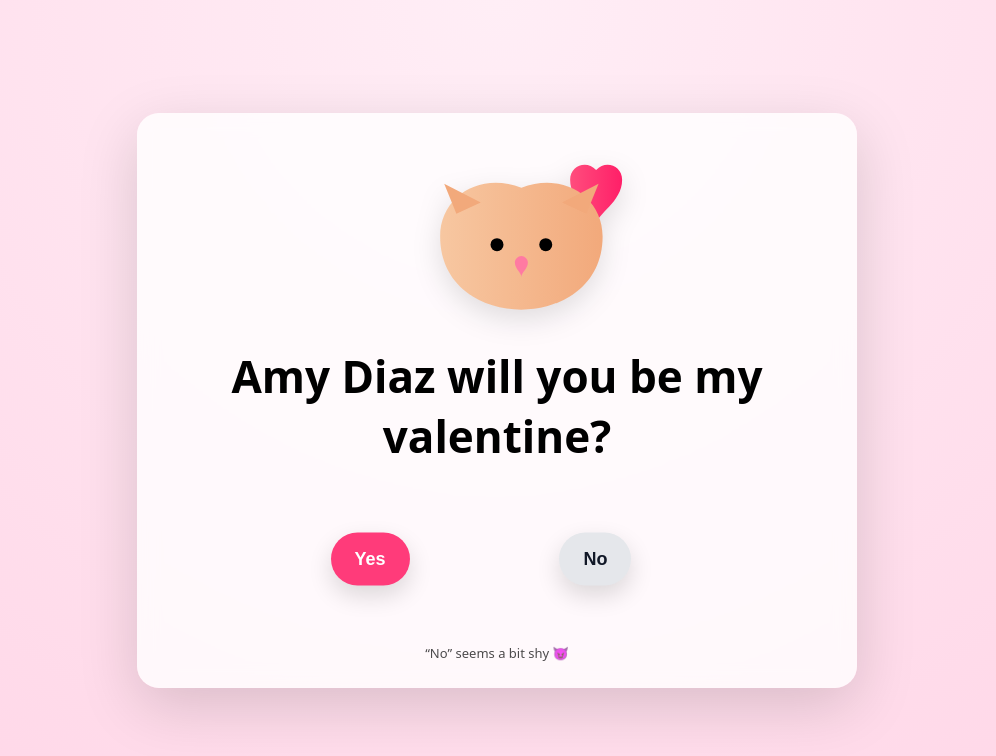
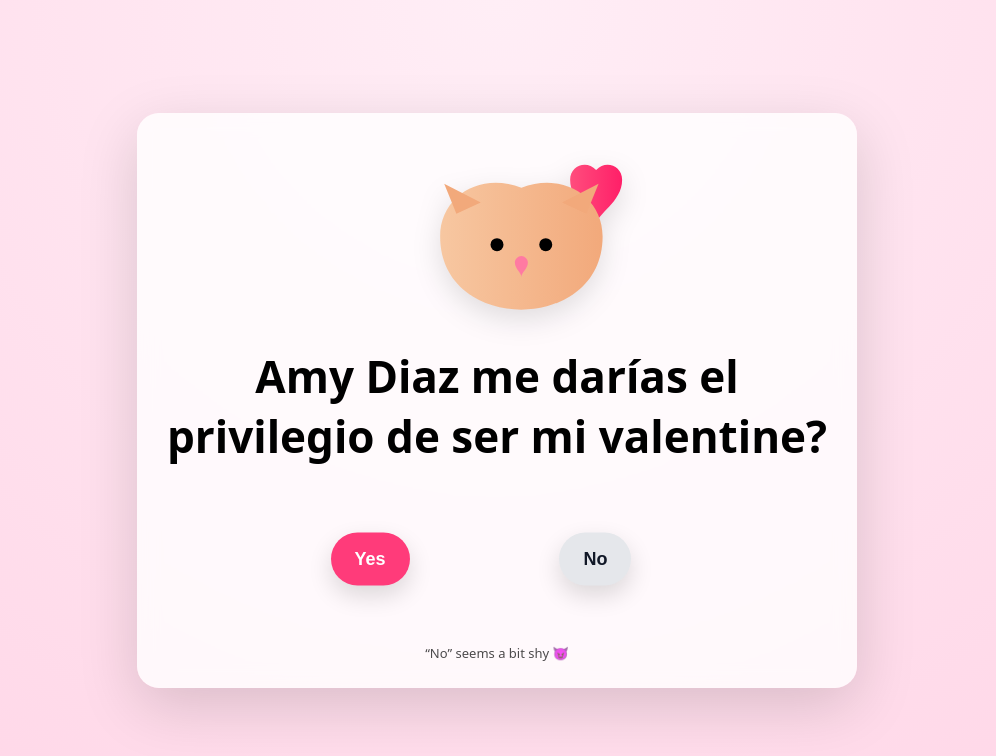
Before and after one commit to 4tm5vh75z8-glitch/Amy-valentine, a plain HTML site: page index.html in a window 1280 px wide. Shown: the whole page, without its empty margins (143-1139 px from the left). Drawn offline with nearby package versions, Linux system fonts and the light colour scheme.

Commit message:
Update index.html

```diff
--- a/index.html
+++ b/index.html
@@ -171,7 +171,7 @@
             fill="#ff7aa2"/>
     </svg>
 
-    <h1>Amy Diaz will you be my valentine?</h1>
+    <h1>Amy Diaz me darías el privilegio de ser mi valentine?</h1>
 
     <section class="button-zone" id="zone">
       <button id="yesBtn">Yes</button>
```
